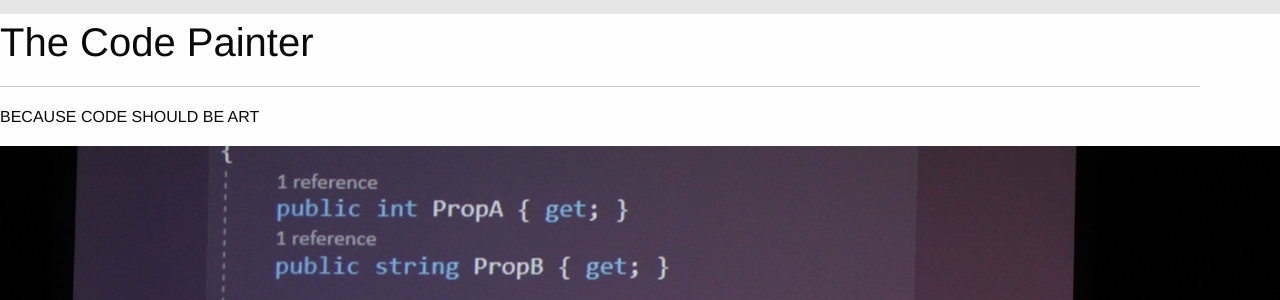
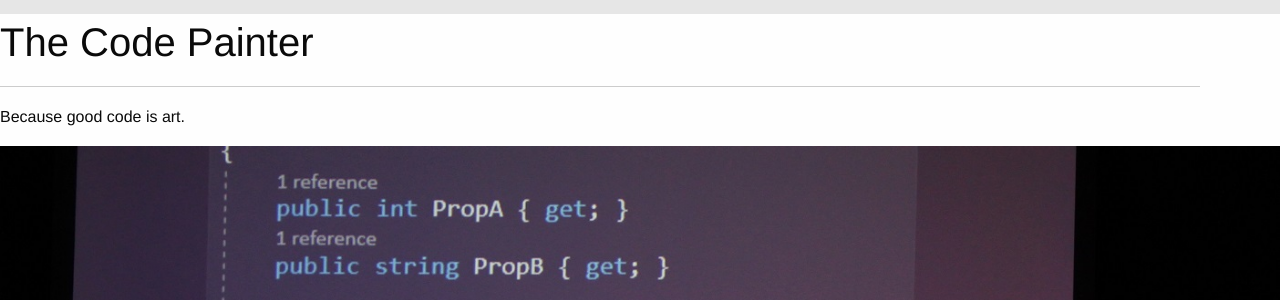
Before and after one commit to madSimonJ/madsimonj.github.io, a Jekyll site: the page built from index.md, in a window 1280 px wide. Shown: the part 197-497 px from the top of the page. Built offline with Jekyll 4.4.1, drawn with Linux system fonts in a browser that asks for light colours.

Commit message:
try again

```diff
--- a/_config.yml
+++ b/_config.yml
@@ -2,4 +2,3 @@
 description: Because good code is art.
 show_downloads: true
 google_analytics:
-theme: jekyll-theme-slate
--- a/index.md
+++ b/index.md
@@ -9,7 +9,7 @@ layout: default
 
     <h2>The Code Painter</h2>
     <hr/>
-    <p>BECAUSE CODE SHOULD BE ART</p>
+    <p>{{site.description}}</p>
   </div>
 <p><a href="#about" class="scroll"><i class="icon-angle-down"></i></a></p>
   <div class="hero_img">
```
